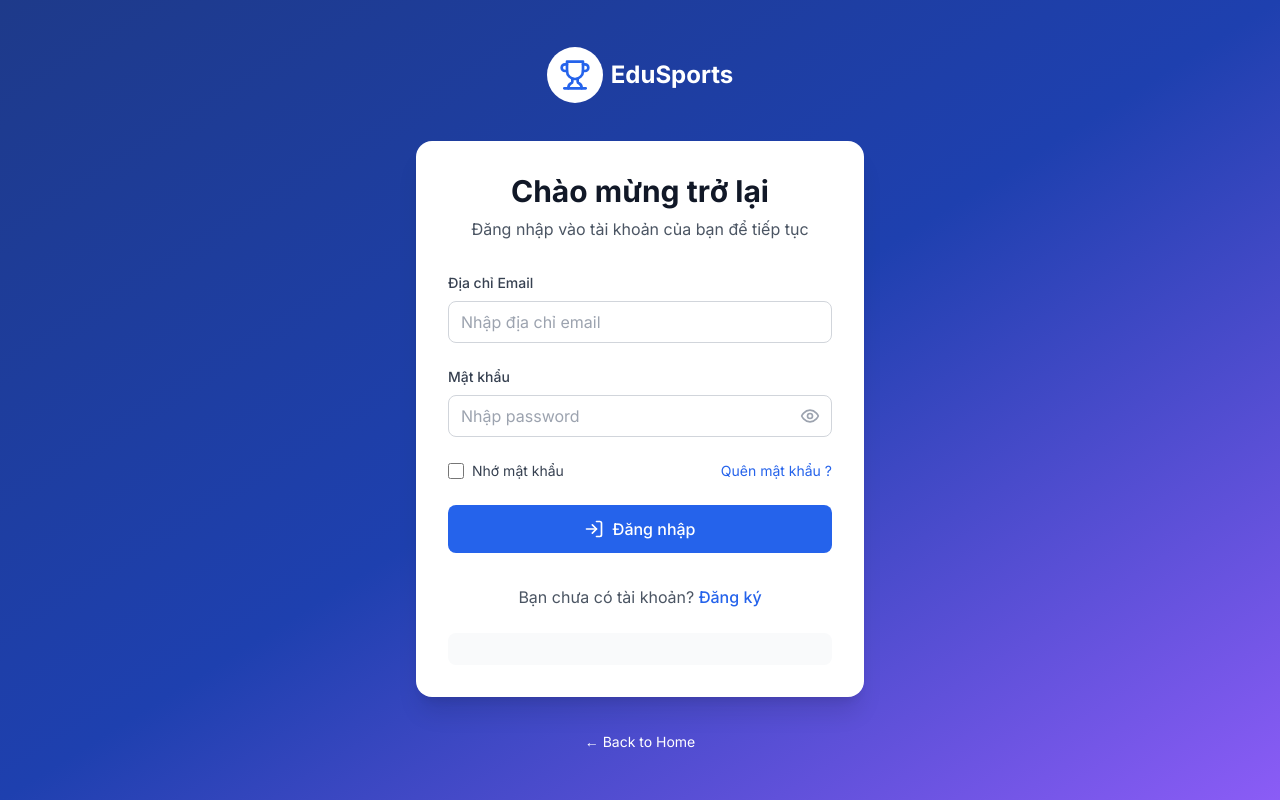
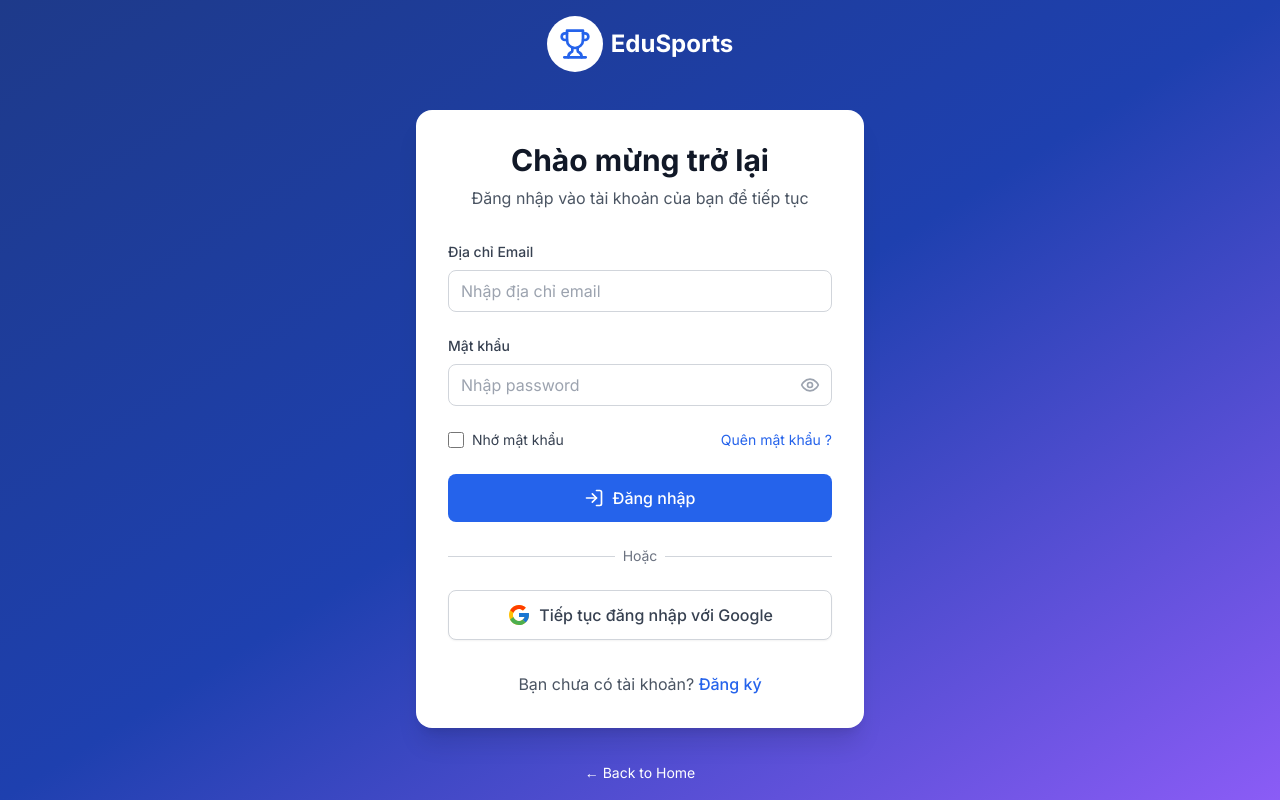
Before and after one commit to buitrangt/fe-sport, a React (Create React App) app: page /login in a window 1280 px wide. Built offline with nearby package versions, Linux system fonts and the light colour scheme.

Commit message:
login with google

```diff
--- a/package.json
+++ b/package.json
@@ -4,6 +4,7 @@
   "description": "EduSports Tournament Management System Frontend",
   "private": true,
   "dependencies": {
+    "@react-oauth/google": "^0.12.2",
     "axios": "^1.3.0",
     "clsx": "^1.2.1",
     "date-fns": "^2.30.0",
@@ -12,6 +13,7 @@
     "react-dom": "^18.2.0",
     "react-hook-form": "^7.56.4",
     "react-hot-toast": "^2.4.0",
+    "react-icons": "^5.5.0",
     "react-query": "^3.39.0",
     "react-router-dom": "^6.8.0",
     "react-scripts": "5.0.1"
--- a/src/pages/LoginPage.js
+++ b/src/pages/LoginPage.js
@@ -4,10 +4,12 @@ import { useForm } from 'react-hook-form';
 import { Eye, EyeOff, LogIn, Trophy } from 'lucide-react';
 import { useAuth } from '../context/AuthContext';
 import toast from 'react-hot-toast';
+import { GoogleLogin } from '@react-oauth/google';
+import { FcGoogle } from 'react-icons/fc';
 
 const LoginPage = () => {
   const [showPassword, setShowPassword] = useState(false);
-  const { login, isLoading } = useAuth();
+  const { login, loginWithGoogle, isLoading } = useAuth();
   const navigate = useNavigate();
 
   const {
@@ -28,9 +30,38 @@ const LoginPage = () => {
       navigate('/dashboard');
     } catch (error) {
       console.error('Login error:', error);
-      toast.error(error.response?.data?.message || error.message || 'Login failed');
+      toast.error(error.message || 'Login failed');
     }
   };
+
+  // HÀM XỬ LÝ CHO GOOGLE LOGIN KHI THÀNH CÔNG
+  const handleGoogleSuccess = async (response) => {
+    console.log("Google Login Success (via custom button):", response);
+    if (response.access_token) {
+      toast.error('This custom button setup needs refinement for ID Token flow.');
+      console.error("The `useGoogleLogin` hook returns `access_token`, not `id_token`. Your backend expects `id_token`.");
+
+    }
+  };
+
+  const handleGoogleError = () => {
+    console.log('Google Login Failed');
+    toast.error('Google login failed. Please try again.');
+  };
+
+  const googleLoginRef = React.useRef(null);
+
+  const handleCustomGoogleButtonClick = () => {
+    if (googleLoginRef.current) {
+      const googleButton = googleLoginRef.current.querySelector('div[role="button"]');
+      if (googleButton) {
+        googleButton.click();
+      } else {
+        console.warn("Could not find the Google login button inside the ref.");
+      }
+    }
+  };
+
 
   return (
     <div className="min-h-screen bg-gradient-to-br from-primary-900 via-primary-800 to-sports-purple flex items-center justify-center p-4">
@@ -144,6 +175,32 @@ const LoginPage = () => {
             </button>
           </form>
 
+          <div className="relative my-6">
+            <div className="absolute inset-0 flex items-center">
+              <div className="w-full border-t border-gray-300"></div>
+            </div>
+            <div className="relative flex justify-center text-sm">
+              <span className="bg-white px-2 text-gray-500">Hoặc</span>
+            </div>
+          </div>
+          <div style={{ display: 'none' }}>
+            <GoogleLogin
+              onSuccess={handleGoogleSuccess} // Hàm xử lý khi thành công
+              onError={handleGoogleError}   // Hàm xử lý khi lỗi
+              ref={googleLoginRef}
+            />
+          </div>
+
+          <button
+            onClick={handleCustomGoogleButtonClick}
+            type="button"
+            disabled={isLoading}
+            className="w-full flex justify-center items-center space-x-2 bg-white border border-gray-300 hover:bg-gray-50 disabled:bg-gray-100 text-gray-700 font-medium py-3 px-4 rounded-lg transition-colors duration-200 shadow-sm"
+          >
+            <FcGoogle className="h-6 w-6" /> {/* Icon Google */}
+            <span>Tiếp tục đăng nhập với Google</span>
+          </button>
+
           <div className="mt-8 text-center">
             <p className="text-gray-600">
               Bạn chưa có tài khoản?{' '}
@@ -151,15 +208,6 @@ const LoginPage = () => {
                 Đăng ký
               </Link>
             </p>
-          </div>
-
-          {/* Demo Accounts */}
-          <div className="mt-6 p-4 bg-gray-50 rounded-lg">
-            {/* <p className="text-sm text-gray-600 font-medium mb-2">Demo Accounts:</p> */}
-            {/* <div className="text-xs text-gray-500 space-y-1">
-              <p><strong>Admin:</strong> admin@gmail.com / password</p>
-              <p><strong>User:</strong> user@gmail.com / password</p>
-            </div> */}
           </div>
         </div>
 
```
Also changed, not shown: src/App.js (+5 -3 lines), 1 other file (tests, documents, lock files or other folders).
